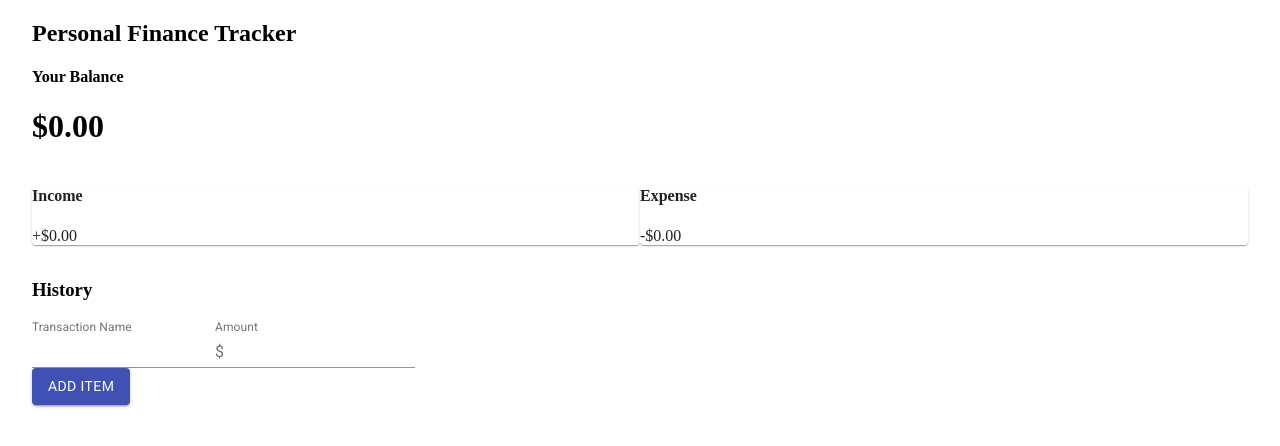
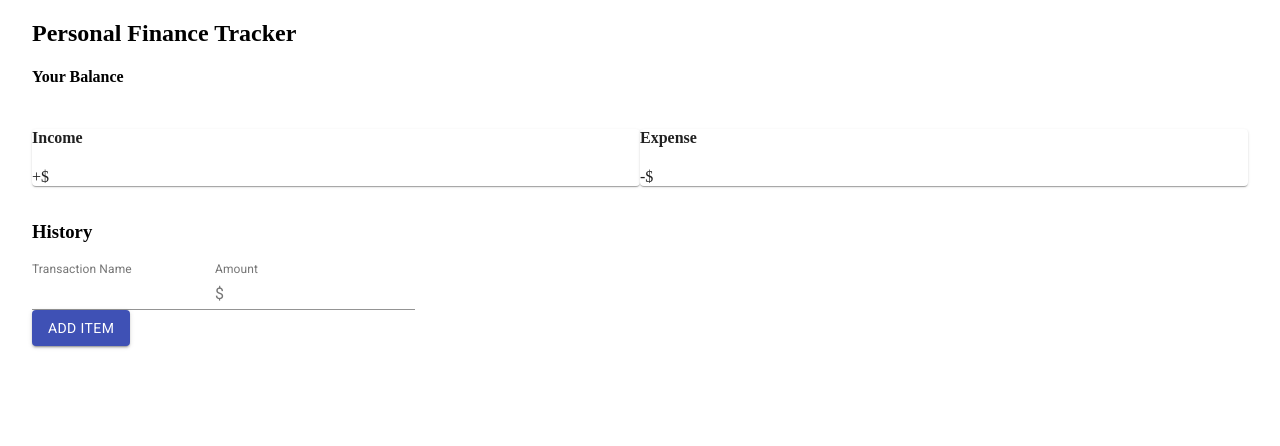
Before and after one commit to berkaynarin/crwizard-task, a React (Create React App) app: page / in a window 1280 px wide. Shown: the top 446 px of the page. Built offline with nearby package versions, Linux system fonts and the light colour scheme.

Commit message:
Clean the code and add some comments but still has bugs

```diff
--- a/src/App.js
+++ b/src/App.js
@@ -3,7 +3,6 @@ import { Header } from "./components/Header";
 import { Balance } from "./components/Balance";
 import { Container } from "@material-ui/core";
 import { ExpenseIncome } from "./components/ExpenseIncome";
-import { TransactionItem } from "./components/TransactionItem";
 import { AddTransaction } from "./components/AddTransaction";
 import './App.css';
 import '@fontsource/roboto';
--- a/src/components/AddTransaction.jsx
+++ b/src/components/AddTransaction.jsx
@@ -18,6 +18,8 @@ export const AddTransaction = () => {
             return [...prevValue, amount]
         })
     }
+
+
     return (
         <div>
         <h3>History</h3>
@@ -26,6 +28,7 @@ export const AddTransaction = () => {
                 item.map(() => {
                 return <TransactionItem
                     class={item.at(-1).includes("-") ? "redHeader" : "greenHeader"}
+                    //checks the last item of an array if it has a minus sign, then change color of text depends on that
                     name={transName}
                     amount={amount}
                 />
@@ -50,8 +53,6 @@ export const AddTransaction = () => {
                 </FormControl>
             </div>
            <Button onClick={handleClick} variant="contained" color="primary">Add Item</Button>
-
-
         </div>
     )
 }
--- a/src/components/Balance.jsx
+++ b/src/components/Balance.jsx
@@ -1,10 +1,10 @@
 import React from 'react'
 
-export const Balance = () => {
+export const Balance = (props) => {
     return (
         <div>
            <h4>Your Balance</h4>
-           <h1>$0.00</h1>
+           <h1>{props.balance}</h1>
         </div>
     )
 }
--- a/src/components/ExpenseIncome.jsx
+++ b/src/components/ExpenseIncome.jsx
@@ -2,20 +2,20 @@ import React from 'react'
 import { Grid } from '@material-ui/core';
 import { Paper } from '@material-ui/core';
 
-export const ExpenseIncome = () => {
+export const ExpenseIncome = (props) => {
     return (
         <div>
             <Grid container >
-                <Grid item xs={6} spacing={2}>
+                <Grid item xs={6}>
                     <Paper>
                         <h4>Income</h4>
-                        <p>+$0.00</p>
+                        <p>+${props.income}</p>
                     </Paper>
                 </Grid>
-                <Grid item xs={6} spacing={2}>
+                <Grid item xs={6} >
                     <Paper>
                         <h4>Expense</h4>
-                        <p>-$0.00</p>
+                        <p>-${props.expense}</p>
                     </Paper>
                 </Grid>
             </Grid>
--- a/src/components/TransactionItem.jsx
+++ b/src/components/TransactionItem.jsx
@@ -1,6 +1,7 @@
 import React from 'react';
 import Card from '@material-ui/core/Card';
-import { CardContent, Typography } from '@material-ui/core';
+import { CardContent, Input, Typography } from '@material-ui/core';
+import InputAdornment from '@material-ui/core/InputAdornment';
 
 export const TransactionItem = (props) => {
     return (
@@ -10,7 +11,7 @@ export const TransactionItem = (props) => {
                         <h3>{props.name}</h3>
                     </Typography>
                     <Typography>
-                        <h4 className={props.class}>{props.amount}</h4>
+                    <h4 className={props.class}>{props.amount}</h4>
                     </Typography>
                 </CardContent>
             </Card>
```
Lines whose indentation alone changed are shown as unchanged.
